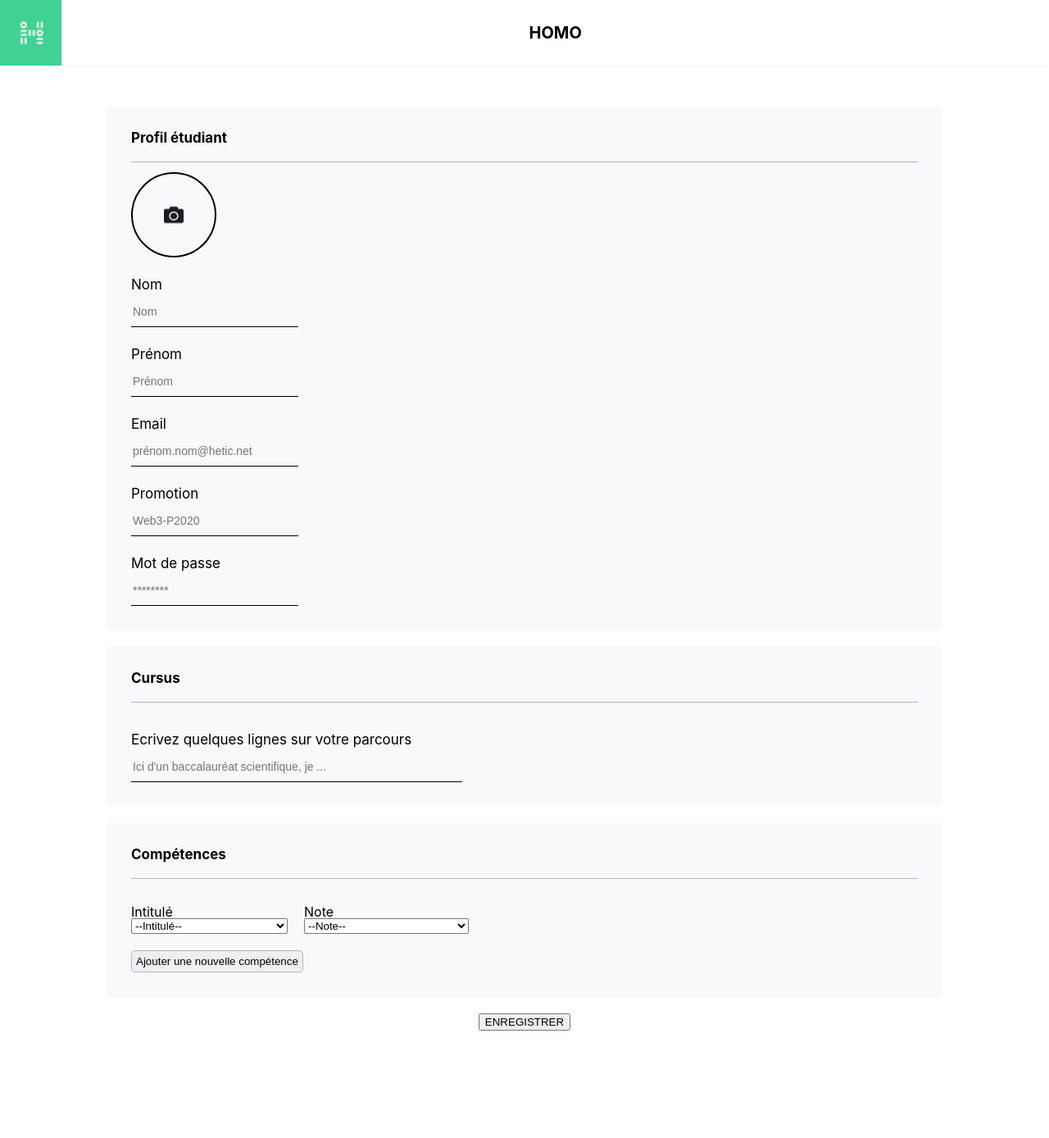
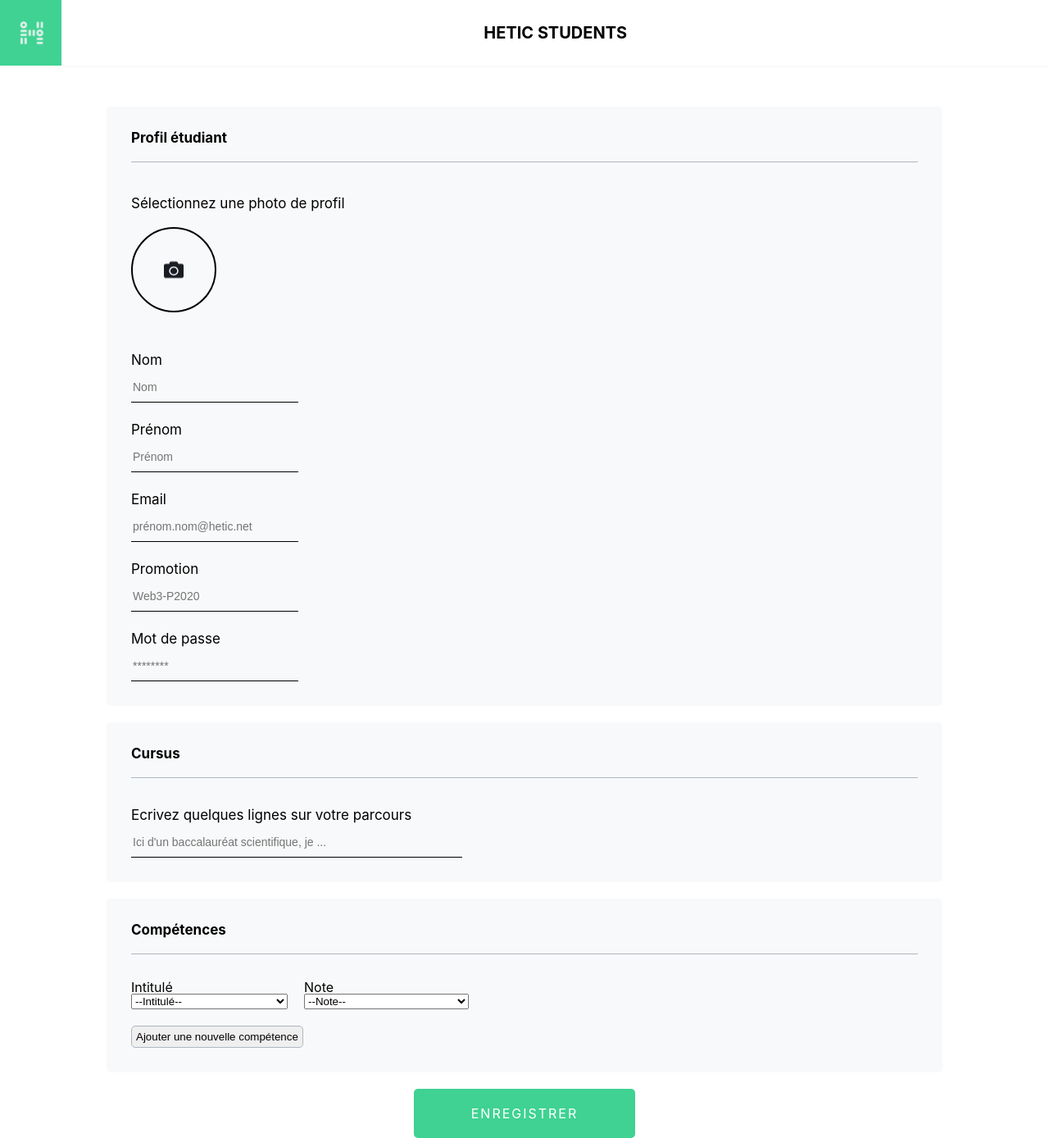
Before and after one commit to hichemamb/react-challenge-191026, a React (Create React App) app: page / in a window 1280 px wide. Shown: the whole page at 82% size. Before the commit the page ends 1257 px from the top, so only its background shows below. Built offline with nearby package versions, Linux system fonts and the light colour scheme.

Commit message:
[RC](feat): Added generic green button

```diff
--- a/src/components/Register/Register.js
+++ b/src/components/Register/Register.js
@@ -8,6 +8,7 @@ import Header from '../_shared/Header/Header';
 import Card from '../_shared/Card/Card';
 import Input from '../_shared/Input/Input';
 import Select from '../_shared/Select/Select';
+import GreenButton from '../_shared/GreenButton/GreenButton';
 import PictureUploader from '../_shared/PictureUploader/PictureUploader';
 
 const Register = () => {
@@ -55,7 +56,7 @@ const Register = () => {
                )}
                <button className="register-skills__button" onClick={onAddSkill}>Ajouter une nouvelle compétence</button>
             </Card>
-            <button onClick={onRegister}>ENREGISTRER</button>
+            <GreenButton clickToRegister={onRegister} content="ENREGISTRER" redirection="/login" width="250px"/>
          </div>
       </div>
    );
--- /dev/null
+++ b/src/components/_shared/GreenButton/GreenButton.js
@@ -0,0 +1,13 @@
+import React from 'react';
+import './GreenButton.scss';
+import {Link} from 'react-router-dom';
+
+const GreenButton = ({content, redirection, width, clickToRegister}) => {
+   return (
+      <Link className="greenButton" to={redirection} style={{width: `${width}`}} onClick={clickToRegister}>
+         {content}
+      </Link>
+   );
+};
+
+export default GreenButton;
--- /dev/null
+++ b/src/components/_shared/GreenButton/GreenButton.scss
@@ -0,0 +1,10 @@
+@import "../style/variables";
+
+.greenButton {
+  height: 40px;
+  background-color: $greenHetic;
+  border: none;
+  border-radius: 5px;
+  color: $white;
+  padding: 10px;
+}
--- a/src/components/_shared/Header/Header.js
+++ b/src/components/_shared/Header/Header.js
@@ -9,7 +9,7 @@ const Header = () => {
             <img className="header-left__logo" src={Logo} alt="Hetic Logo"/>
          </div>
          <div className="header-right">
-           <h1 className="header-right__title">HOMO</h1>
+            <h1 className="header-right__title">HETIC STUDENTS</h1>
          </div>
       </div>
    );
--- a/src/components/_shared/Header/Header.scss
+++ b/src/components/_shared/Header/Header.scss
@@ -11,6 +11,7 @@
     width: 80px;
     height: 80px;
     background-color: $greenHetic;
+    cursor: pointer;
   }
   &-right {
     display: flex;
--- a/src/components/_shared/PictureUploader/PictureUploader.js
+++ b/src/components/_shared/PictureUploader/PictureUploader.js
@@ -1,4 +1,4 @@
-import React, { useState, useEffect } from 'react';
+import React, {useState, useEffect} from 'react';
 import {useSelector, useDispatch} from 'react-redux';
 import './PictureUploader.scss';
 import {uploadPicture} from '../../../utils/api';
@@ -12,11 +12,13 @@ const PictureUploader = () => {
    let [file, setFile] = useState(null);
    let [loading, setLoading] = useState(false);
 
-    const isEmpty = (string) => string === "";
-    const classLoading = () => {if(loading) return 'isLoading'};
+   const isEmpty = (string) => string === '';
+   const classLoading = () => {
+      if (loading) return 'isLoading';
+   };
 
    const onChange = event => {
-        setFile(event.target.files[0])
+      setFile(event.target.files[0]);
    };
 
    useEffect(() => {
@@ -27,35 +29,40 @@ const PictureUploader = () => {
          uploadPicture(formData)
             .then(res => {
                dispatch(addPicture(res));
-                    setLoading(false)
+               setLoading(false);
             })
-            .catch(()=>{
-                setLoading(false)
-            })
+            .catch(() => {
+               setLoading(false);
+            });
       }
    }, [file]);
    return (
       <div className="upload">
+         <span className="upload-label">Sélectionnez une photo de profil</span>
+         <div className="upload-item">
+
             {loading &&
-                <div className="upload-loadingContainer">
-                    <div className="upload-loadingContainer-img"></div>
+            <div className="upload-item-loadingContainer">
+               <div className="upload-item-loadingContainer-img"></div>
             </div>
             }
-            {isEmpty(userInfos.picture)?
+            {isEmpty(userInfos.picture) ?
                <img
-                    className={"upload-default "+ classLoading()}
+                  className={'upload-item-default ' + classLoading()}
                   name="picture"
                   alt=""
                   src={require('../../../assets/img/default.png')}
-                    />:
-                    <div className="upload-selectedContainer">
+               /> :
+               <div className="upload-item-selectedContainer">
                   <p>Modifier</p>
-                        <img className="upload-selectedContainer-selected" name="picture" src={userInfos.picture} alt="selected"/>
+                  <img className="upload-item-selectedContainer-selected" name="picture" src={userInfos.picture}
+                       alt="selected"/>
                </div>
             }
-            <input  className="upload-input" name="picture" type="file" onChange={onChange}></input>
+            <input className="upload-item-input" name="picture" type="file" onChange={onChange}></input>
+         </div>
       </div>
    );
-}
+};
 
-export default PictureUploader
+export default PictureUploader;
--- a/src/components/_shared/PictureUploader/PictureUploader.scss
+++ b/src/components/_shared/PictureUploader/PictureUploader.scss
@@ -1,20 +1,33 @@
 @import "../style/variables";
 
 .upload {
+  margin-top: 30px;
+  &-label {
+    color: $black;
+    font-size: 17px;
+    font-weight: normal;
+  }
+
+  .upload-item {
     width: 100px;
     height: 100px;
+    margin-bottom: 50px;
+    margin-top: 20px;
     border: 2px solid black;
     border-radius: 50%;
     position: relative;
     overflow: hidden;
-    background: rgba(0,0,0,0);
+    background: rgba(0, 0, 0, 0);
     transition: background 250ms ease;
-    &:hover{
-        background: rgba(0,0,0,0.1);
-        p{
+
+    &:hover {
+      background: rgba(0, 0, 0, 0.1);
+
+      p {
         opacity: 1;
       }
     }
+
     &-loadingContainer {
       position: absolute;
       z-index: 9999;
@@ -23,9 +36,10 @@
       bottom: 0;
       right: 0;
       display: flex;
-        align-items:center;
+      align-items: center;
       justify-content: center;
-        &-img{
+
+      &-img {
         height: 24px;
         width: 24px;
         color: #5a5a5a;
@@ -36,37 +50,42 @@
         animation: rotate 1s linear infinite;
       }
     }
+
     &-default {
       position: absolute;
       top: 50%;
       left: 50%;
-        transform: translate(-50%,-50%);
+      transform: translate(-50%, -50%);
       width: 24px;
       height: 21px;
       opacity: 1;
       transition: opacity 100ms ease;
+
       &.isLoading {
         opacity: 0;
       }
     }
-    &-selectedContainer{
+
+    &-selectedContainer {
       position: relative;
       top: 0;
       left: 0;
       bottom: 0;
       right: 0;
       z-index: 10;
-        width:100%;
+      width: 100%;
       height: 100%;
+
       &-selected {
         position: absolute;
         top: 50%;
         left: 50%;
-            transform: translate(-50%,-50%);
-            max-width:100%;
-            min-height:100%;
+        transform: translate(-50%, -50%);
+        max-width: 100%;
+        min-height: 100%;
         z-index: 2;
       }
+
       p {
         position: absolute;
         transition: all 300ms ease;
@@ -74,15 +93,16 @@
         z-index: 3;
         top: 50%;
         left: 50%;
-            transform: translate(-50%,-50%);
+        transform: translate(-50%, -50%);
         font-size: 16px;
         font-weight: bold;
-            color:$greenHetic;
+        color: $greenHetic;
         text-transform: uppercase;
         opacity: 0;
       }
     }
-    &-input{
+
+    &-input {
       position: absolute;
       cursor: pointer;
       z-index: 50;
@@ -98,6 +118,7 @@
       opacity: 0;
     }
   }
+}
 
 @keyframes rotate {
   0% {
```
Lines whose indentation alone changed are shown as unchanged.
